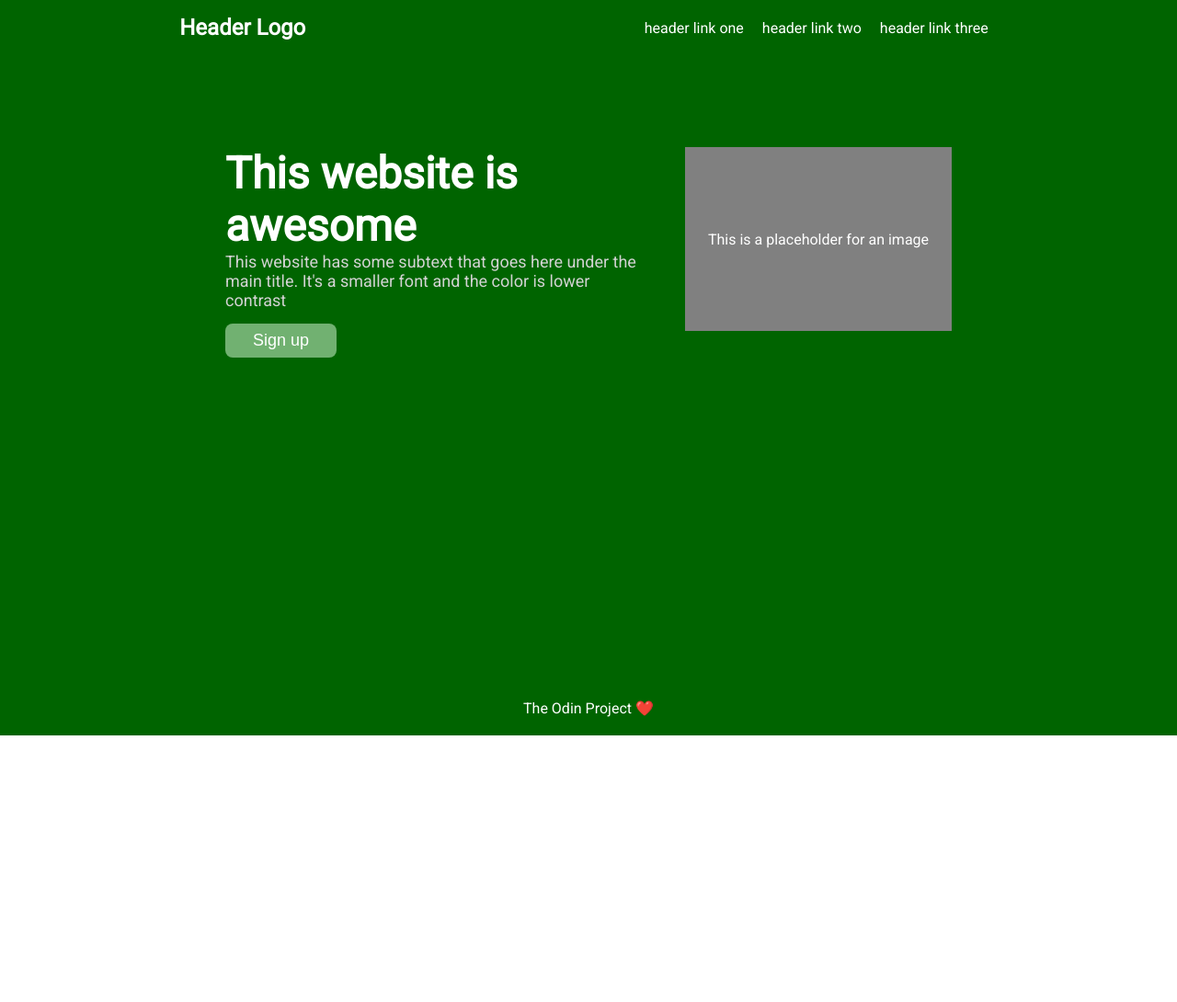
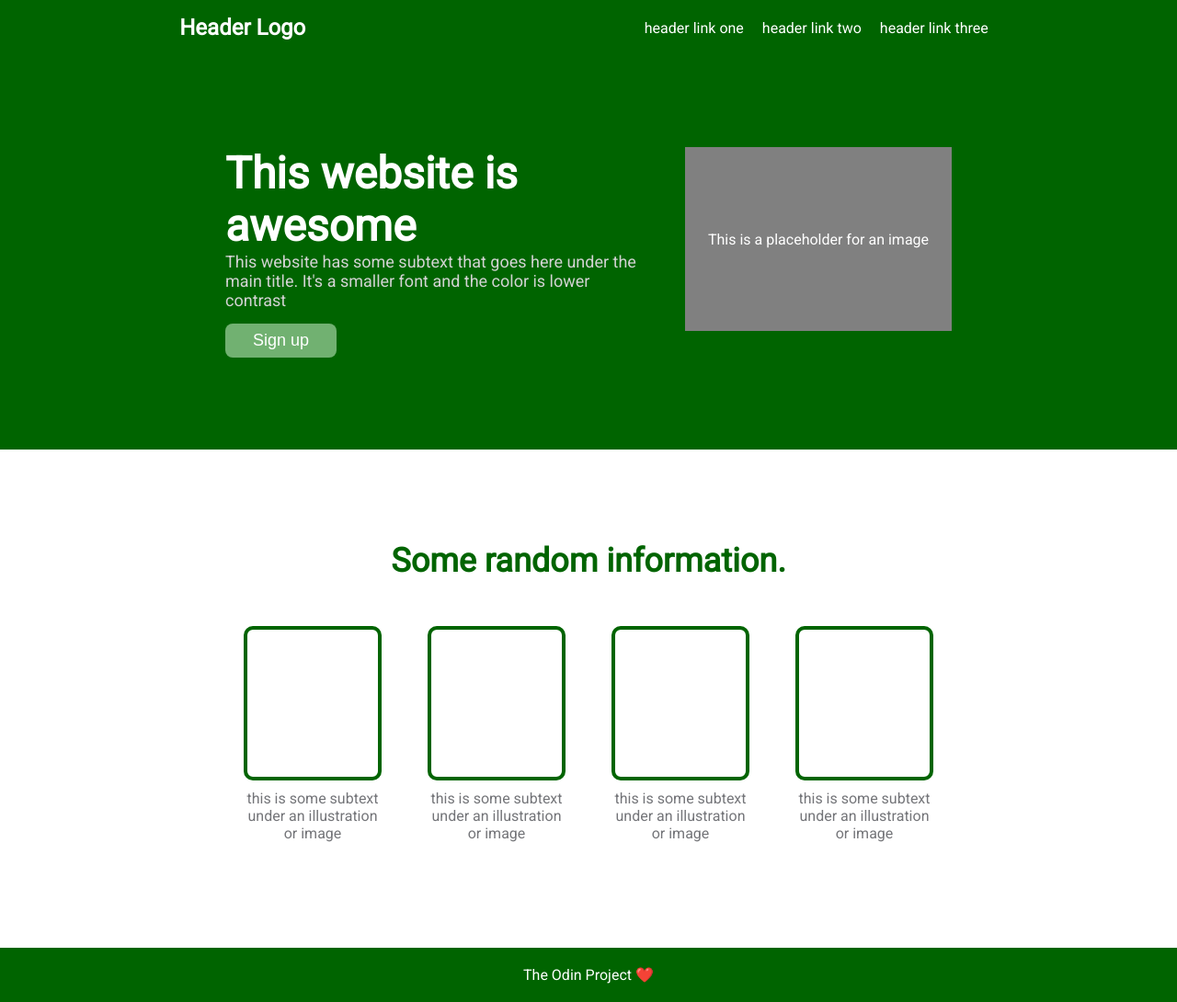
Before and after one commit to jdpagtama/odin-landingpage, a plain HTML site: page index.html in a window 1280 px wide. Shown: the whole page at 92% size. Before the commit the page ends 800 px from the top, so only its background shows below. Drawn offline with Linux system fonts and the light colour scheme.

Commit message:
Added info section
Has pictures and subtexts and such, good for giving users rapid fire info with nice visuals, whatever you'd like!

```diff
--- a/index.html
+++ b/index.html
@@ -30,6 +30,35 @@
             </div>
             <div class="image">This is a placeholder for an image</div>
         </div>
+        <div class="info">
+            <div class="title">Some random information.</div>
+            <div class ="meat">
+                <div class="card">
+                    <div class="graphic"></div>
+                    <div class="subtext">
+                        this is some subtext under an illustration or image
+                    </div>
+                </div>
+                <div class="card">
+                    <div class="graphic"></div>
+                    <div class="subtext">
+                        this is some subtext under an illustration or image
+                    </div>
+                </div>
+                <div class="card">
+                    <div class="graphic"></div>
+                    <div class="subtext">
+                        this is some subtext under an illustration or image
+                    </div>
+                </div>
+                <div class="card">
+                    <div class="graphic"></div>
+                    <div class="subtext">
+                        this is some subtext under an illustration or image
+                    </div>
+                </div>
+            </div>
+        </div>
     </div>
     <div class="footer">
       The Odin Project ❤️
--- a/styles.css
+++ b/styles.css
@@ -45,14 +45,22 @@ a {
 .body {
     display: flex;
     flex: 1;
+    flex-flow: column;
 }
 
-.hero {
+.hero, .info {
     display: flex;
     padding: 100px 245px;
     flex: 1;
     gap: 50px;
     justify-content: center;
+}
+
+.info {
+    flex-flow: column;
+}
+
+.hero {
     background-color: darkgreen;
 }
 
@@ -91,3 +99,34 @@ button {
     font-size: 18px;
     font-weight: 500;
 }
+
+.meat {
+    display: flex;
+    gap: 50px;
+    justify-content: center;
+    padding-bottom: 100px;
+}
+
+.title {
+    text-align: center;
+    font-size: 36px;
+    color: darkgreen;
+    font-weight: 900;
+}
+
+.graphic {
+    border: 4px solid darkgreen;
+    padding: 80px 0;
+    border-radius: 10px;
+    margin-bottom: 10px;
+}
+
+.subtext {
+    text-align: center;
+    color: #747579
+}
+
+.card {
+    width: 150px;
+    height: 150px;
+}
```
